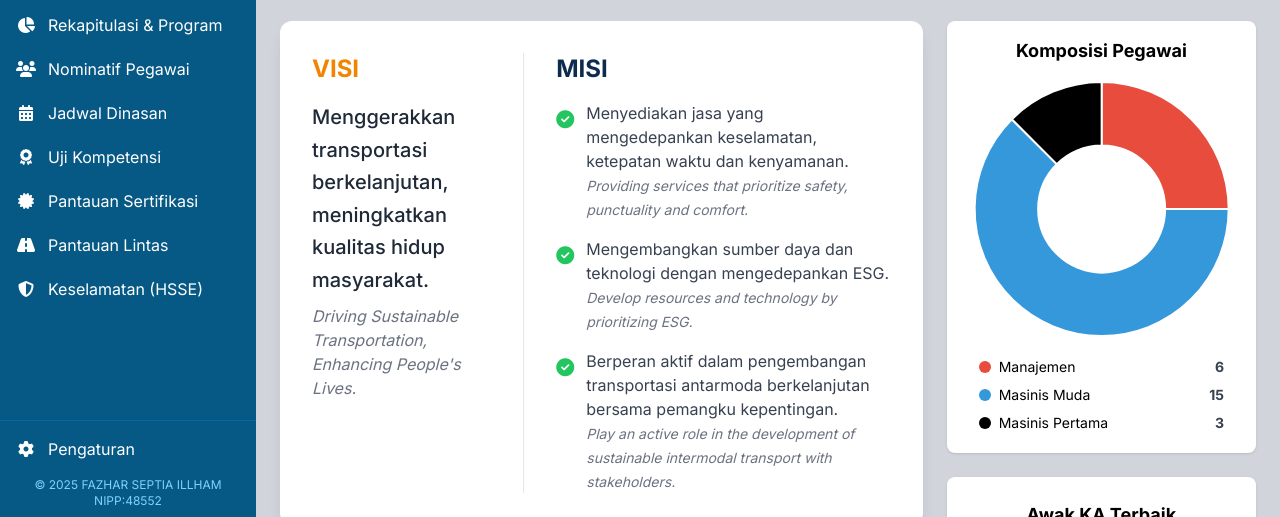
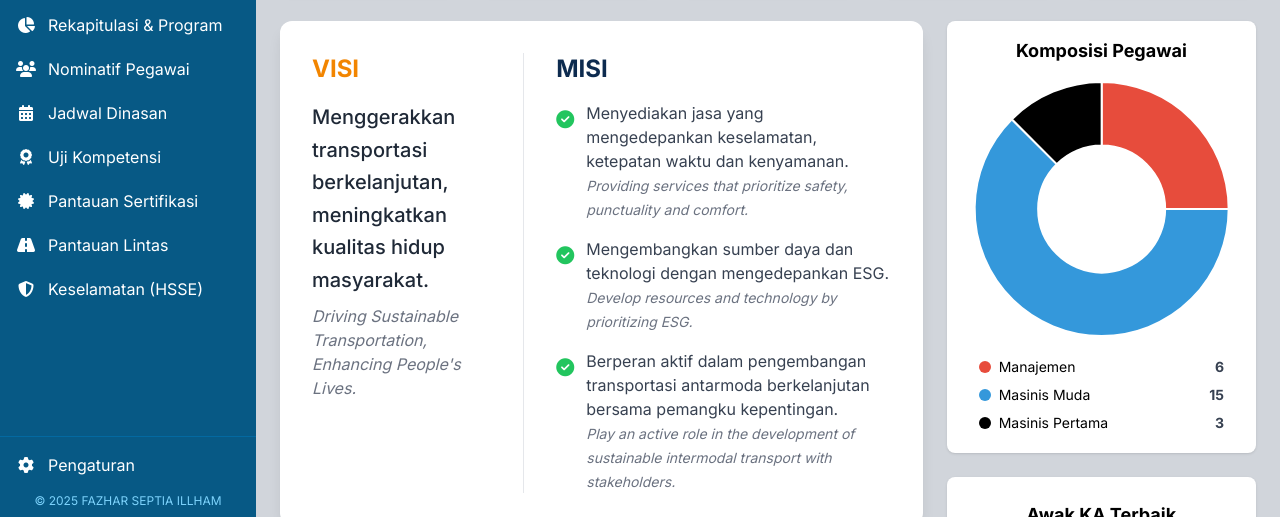
Before and after one commit to zHRBOx/UPT_CREW_KA_KELAS_C_PURWAKARTA, a website: page index.html in a window 1280 px wide. Shown: the part 283-800 px from the top of the page. Drawn offline with nearby package versions, Linux system fonts and the light colour scheme; no server answers.

Commit message:
Update index.html

```diff
--- a/index.html
+++ b/index.html
@@ -45,7 +45,7 @@
 
                 <div class="p-2 border-t border-sky-700">
                     <a href="#" id="settings-button" class="sidebar-item flex items-center p-2 rounded-lg space-x-3"><i class="fas fa-cog fa-fw"></i><span>Pengaturan</span></a>
-                    <p class="text-xs text-center text-sky-300 mt-2">&copy; 2025 FAZHAR SEPTIA ILLHAM NIPP:48552</p>
+                    <p class="text-xs text-center text-sky-300 mt-2">&copy; 2025 FAZHAR SEPTIA ILLHAM</p>
                 </div>
             </aside>
 
```
